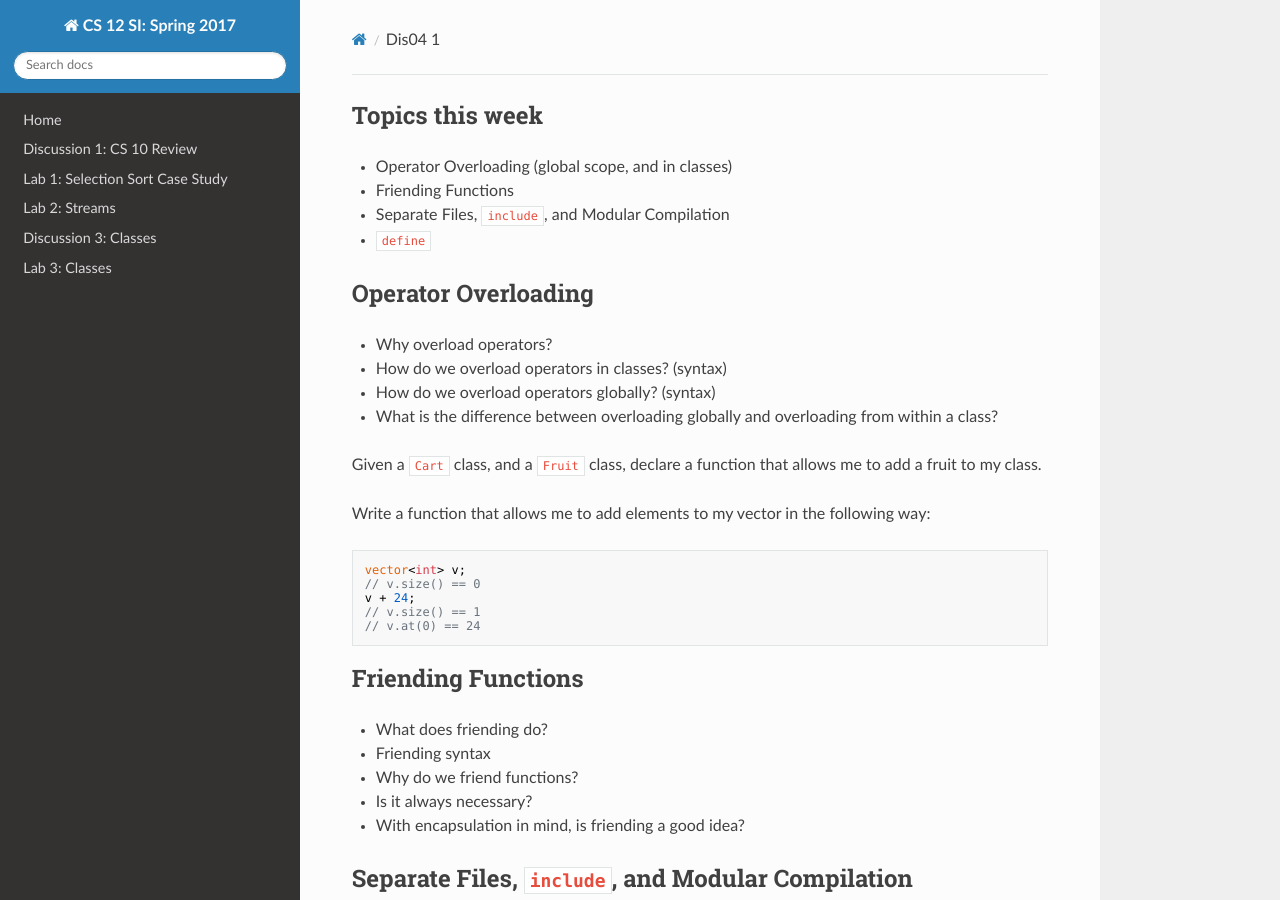
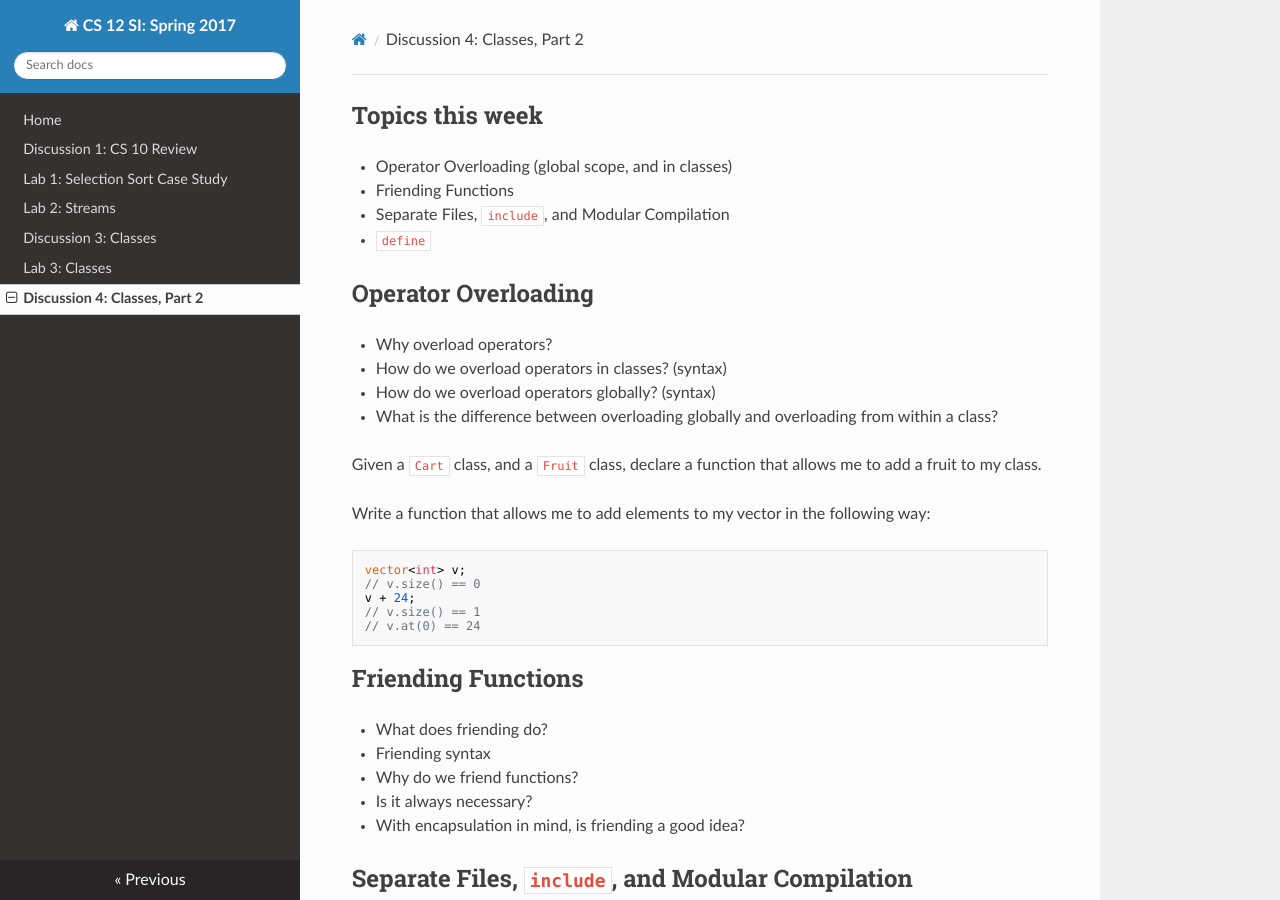
Before and after one commit to cs-si-ucr/cs12, an MkDocs documentation site: the page built from docs/dis04.md, in a window 1280 px wide and 900 px high. Built offline with MkDocs 1.6.1, drawn with Linux system fonts in a browser that asks for light colours; nearby versions of some CDN libraries; old or Windows-style settings are respelled for this version of MkDocs.

Commit message:
Putting up michales old dis4

```diff
--- a/mkdocs.yml
+++ b/mkdocs.yml
@@ -9,7 +9,7 @@ pages:
     - [dis03.md, "Discussion 3: Classes"]
     - [lab03.md, "Lab 3: Classes"]
    # - [dis03_2.md, "Week 3 Dis 2: Binary Search Case Study"]
-   # - [dis04_1.md, "Week 4 Dis 1: Classes, Part 2"]
+    - [dis04.md, "Discussion 4: Classes, Part 2"]
    # - [lab04.md, "Lab Week 4: Classes, Part 2"]
    # - [dis04_2.md, "Week 4 Dis 2: Rectangle"]
    # - [dis05_1.md, "Week 5 Dis 1: Midterm Reiew"]
```
Also changed, not shown: docs/dis04.md (renamed from docs/dis04_1.md).
